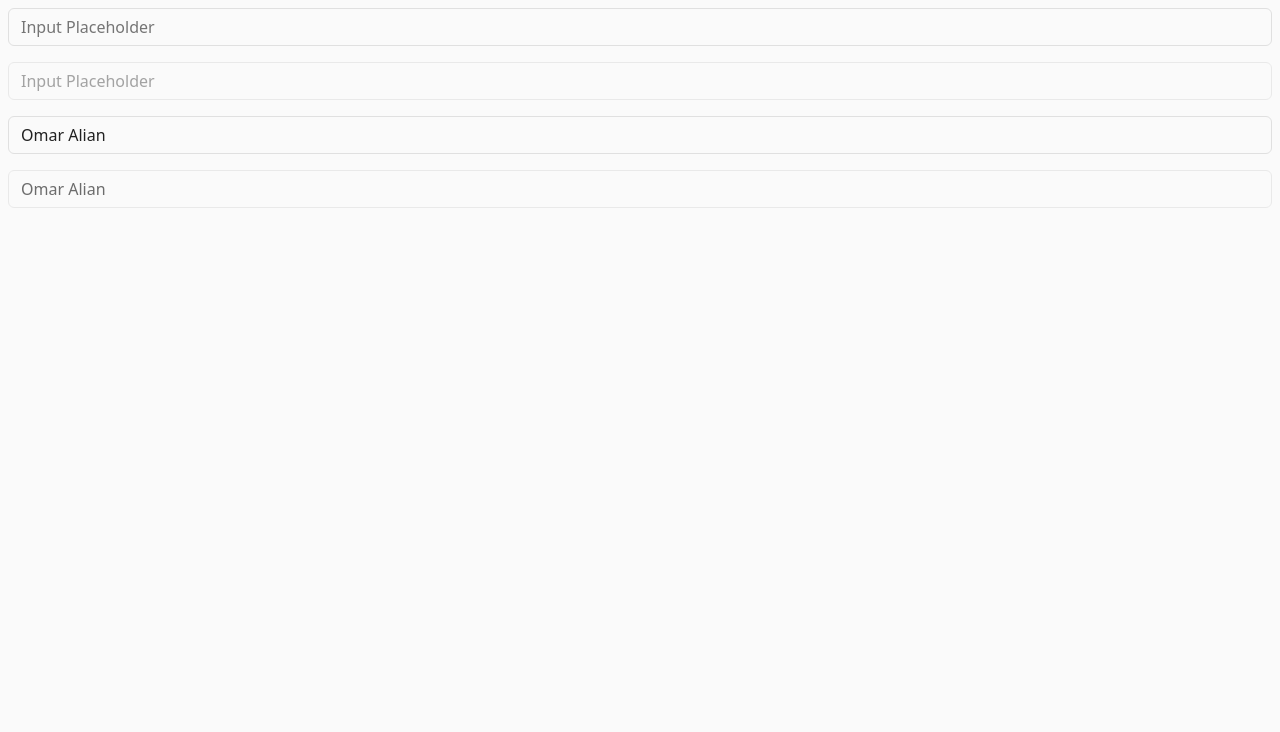
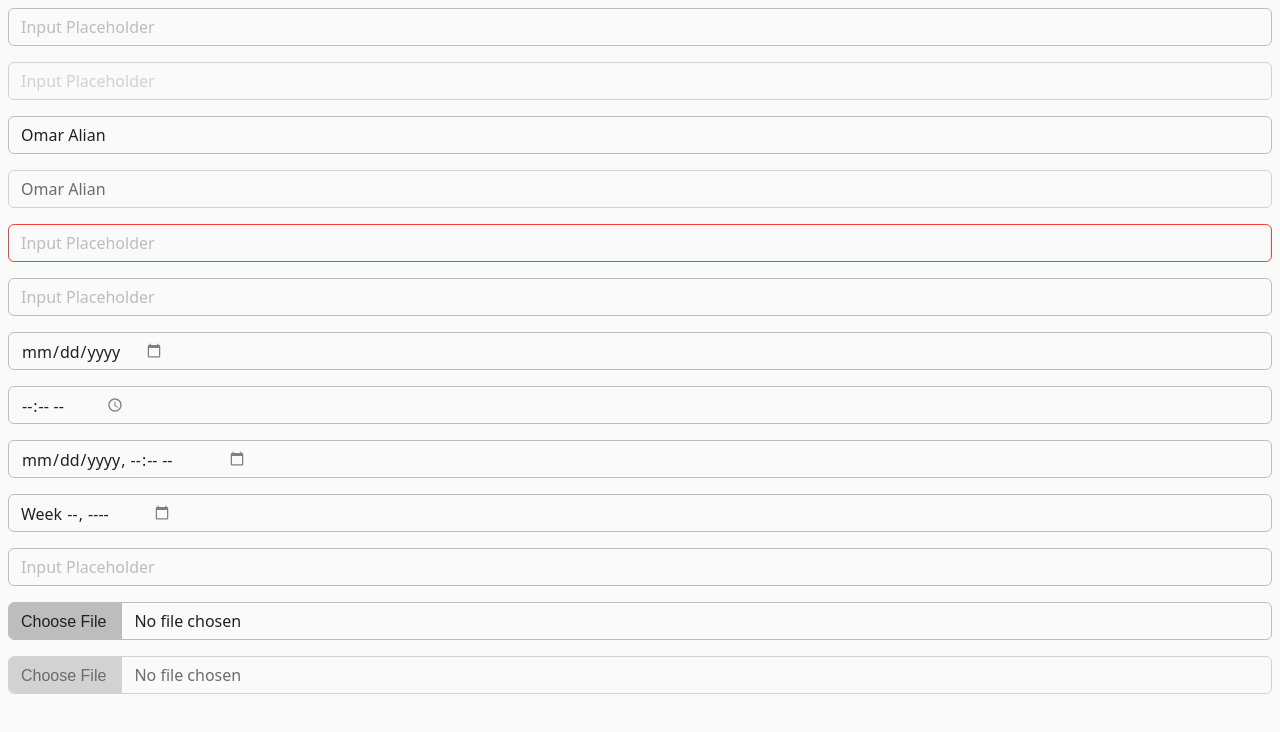
Before and after one commit to omaralian/Tasmeem, a website: page site/input.html in a window 1280 px wide. Drawn offline with nearby package versions, Linux system fonts and the light colour scheme; files that its build step writes are made by us from their sources.

Commit message:
implement base of input variable

```diff
--- a/scss/_root.scss
+++ b/scss/_root.scss
@@ -21,17 +21,31 @@
 
     // theme
 
-    --border-color: var(--grey-300-color);
-
     --body_color: var(--dark-color);
     --body_background-color: var(--grey-050-color);
 
+    --border-color: var(--grey-400-color);
+
+    --default-button_color: var(--body_color);
+    --default-button_color_with-transparent: var(--body_color);
+    --default-button_border-color: var(--border-color);
+    --default-button_background-color: var(--grey-400-color);
+    --default-button_background-color_hover: color-mix(in srgb, var(--default-button_background-color) 80%, white);
+    --default-button_background-color_active: color-mix(in srgb, var(--default-button_background-color) 90%, black);
+    --default-button_transition: .25s ease-in-out 0s;
+
+    --placeholder_color: var(--grey-400-color);
+
     @media (prefers-color-scheme: dark) {
+
+        --body_color: var(--light-color);
+        --body_background-color: var(--grey-900-color);
 
         --border-color: var(--grey-700-color);
 
-        --body_color: var(--light-color);
-        --body_background-color: var(--grey-900-color);
+        --default-button_background-color: var(--grey-700-color);
+
+        --placeholder_color: var(--grey-700-color);
     }
 
     // outline color based on primary color
@@ -40,7 +54,6 @@
     --outline-style: solid;
     --outline-width: 2px;
     --outline-offset: 1px;
-
 
     --font-family: system-ui, -apple-system, "Segoe UI", Roboto, "Helvetica Neue", "Noto Sans", "Liberation Sans", Arial, sans-serif, "Apple Color Emoji", "Segoe UI Emoji", "Segoe UI Symbol", "Noto Color Emoji";
     --line-height: 1.5;
@@ -53,6 +66,7 @@
     --border-width: 1px;
     --border-style: solid;
     --border-radius: 0.375rem;
+    --border-color_transition: .25s ease-in-out 0s;
 
     --opacity_disabled: .65;
 
--- a/scss/components/_button.scss
+++ b/scss/components/_button.scss
@@ -1,11 +1,11 @@
 .button {
 
-    --button_color: var(--body_color);
-    --button_color_with-transparent: var(--body_color);
-    --button_border-color: var(--border-color);
-    --button_background-color: var(--grey-300-color);
-    --button_background-color_hover: color-mix(in srgb, var(--button_background-color) 80%, white);
-    --button_background-color_active: color-mix(in srgb, var(--button_background-color) 90%, black);
+    --button_color: var(--default-button_color);
+    --button_color_with-transparent: var(--default-button_color_with-transparent);
+    --button_border-color: var(--default-button_border-color);
+    --button_background-color: var(--default-button_background-color);
+    --button_background-color_hover: var(--default-button_background-color_hover);
+    --button_background-color_active: var(--default-button_background-color_active);
 
     &.primary {
         --button_color: var(--light-color);
@@ -35,9 +35,7 @@
     }
 
     @media (prefers-color-scheme: dark) {
-        --button_background-color: var(--grey-700-color);
-        --button_background-color_hover: color-mix(in srgb, var(--button_background-color) 90%, white);
-        --button_background-color_active: color-mix(in srgb, var(--button_background-color) 90%, black);
+
     }
 
     --button_padding: var(--padding-y) var(--padding-x);
@@ -46,9 +44,9 @@
     --button_border-style: solid;
 
     --button_transition:
-        color .25s ease-in-out 0s,
-        background-color .25s ease-in-out 0s,
-        border-color .25s ease-in-out 0s,
+        color var(--default-button_transition),
+        background-color var(--default-button_transition),
+        border-color var(--border-color_transition),
         outline-color var(--outline-color_transition);
 
     --button_icon_margin-inline: 0.375rem;
@@ -64,7 +62,10 @@
 
     display: inline-flex;
     align-items: center;
+
     appearance: button;
+    -webkit-appearance: button;
+    -moz-appearance: button;
 
     margin: 0;
     padding: var(--button_padding);
--- a/scss/components/_input.scss
+++ b/scss/components/_input.scss
@@ -4,33 +4,60 @@
     --input_border-color: var(--border-color);
     --input_background-color: var(--body_background-color);
 
+    &.danger {
+        --input_border-color: var(--danger-color);
+    }
+
+    --input_padding: var(--padding-y) var(--padding-x);
+
+    --input_text-align: start;
+
+    --input_border-width: var(--border-width);
+    --input_border-style: var(--border-style);
+    --input_border-radius: var(--border-radius);
+
+    --input_transition:
+        border-color var(--border-color_transition),
+        outline-color var(--outline-color_transition);
+
+    --input_opacity_disabled: var(--opacity_disabled);
+
+
+
     font-family: inherit;
     font-size: inherit;
     font-weight: inherit;
     line-height: inherit;
 
-    display: inline-block;
+    display: inline-flex;
+    appearance: none;
     width: 100%;
-    appearance: none;
-    resize: vertical;
+
+    // https://8yd.no/article/date-input-height-in-safari
+    &::-webkit-datetime-edit {
+        padding: 0;
+        margin-bottom: -2px;
+    }
 
     margin: 0;
-    padding: var(--padding-y) var(--padding-x);
-    text-align: start;
+    padding: var(--input_padding);
+    text-align: var(--input_text-align);
 
-    border-width: var(--border-width);
-    border-style: solid;
-
-    border-radius: var(--border-radius);
+    border-width: var(--input_border-width);
+    border-style: var(--input_border-style);
+    border-radius: var(--input_border-radius);
 
     outline-color: transparent;
-    outline-style: solid;
-    outline-width: 2px;
-    outline-offset: 1px;
+    outline-style: var(--outline-style);
+    outline-width: var(--outline-width);
+    outline-offset: var(--outline-offset);
 
-    transition:
-        border-color .15s ease-in-out 0s,
-        outline-color .35s ease-in-out 0s;
+    transition: var(--input_transition);
+
+    // Placeholder
+    &::placeholder {
+        color: var(--placeholder_color);
+    }
 
     color: var(--input_color);
     border-color: var(--input_border-color);
@@ -41,7 +68,30 @@
     }
 
     &:disabled {
-        opacity: 0.65;
+        opacity: var(--input_opacity_disabled);
+    }
+
+    // File input buttons theming
+    &::file-selector-button {
+        padding: 1rem;
+        margin: -1rem;
+        margin-inline-end: var(--padding-x);
+        color: var(--default-button_color);
+        background-color: var(--default-button_background-color);
+        border: none;
+        transition: var(--default-button_transition);
+    }
+
+    &:hover:not(:disabled):not([readonly])::file-selector-button {
+        background-color: var(--default-button_background-color_hover);
+    }
+
+    &:active:not(:disabled):not([readonly])::file-selector-button {
+        background-color: var(--default-button_background-color_active);
+    }
+
+    &::-webkit-calendar-picker-indicator {
+        filter: invert(50%);
     }
 
 }
--- a/site/input.html
+++ b/site/input.html
@@ -41,6 +41,60 @@
 
         </div>
 
+        <div style="margin-bottom: 16px;">
+
+            <input class="input danger" type="text" placeholder="Input Placeholder" />
+
+        </div>
+
+        <div style="margin-bottom: 16px;">
+
+            <input class="input pill" type="text" placeholder="Input Placeholder" />
+
+        </div>
+
+        <div style="margin-bottom: 16px;">
+
+            <input class="input" type="date" placeholder="Input Placeholder" />
+
+        </div>
+
+        <div style="margin-bottom: 16px;">
+
+            <input class="input" type="time" placeholder="Input Placeholder" />
+
+        </div>
+
+        <div style="margin-bottom: 16px;">
+
+            <input class="input" type="datetime-local" placeholder="Input Placeholder" />
+
+        </div>
+
+        <div style="margin-bottom: 16px;">
+
+            <input class="input" type="week" placeholder="Input Placeholder" />
+
+        </div>
+
+        <div style="margin-bottom: 16px;">
+
+            <input class="input" type="password" placeholder="Input Placeholder" />
+
+        </div>
+
+        <div style="margin-bottom: 16px;">
+
+            <input class="input" type="file" placeholder="Input Placeholder" />
+
+        </div>
+
+        <div style="margin-bottom: 16px;">
+
+            <input class="input" type="file" disabled />
+
+        </div>
+
     </div>
 
 </body>
```
Also changed, not shown: dist/css/index.css, 1 other file.
